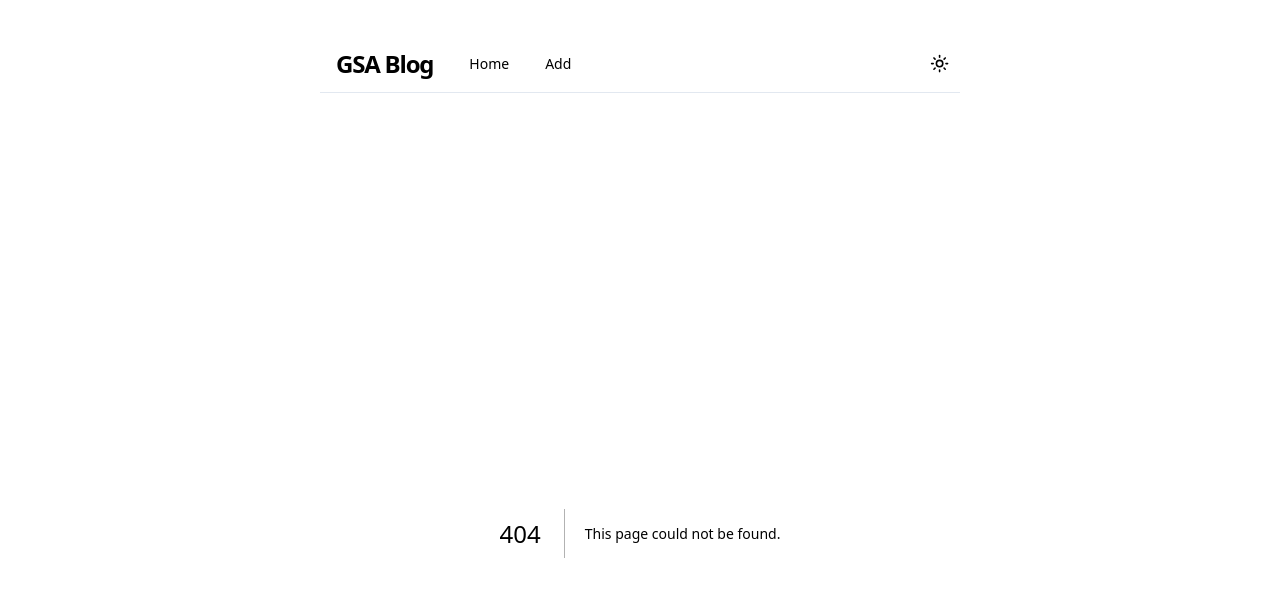
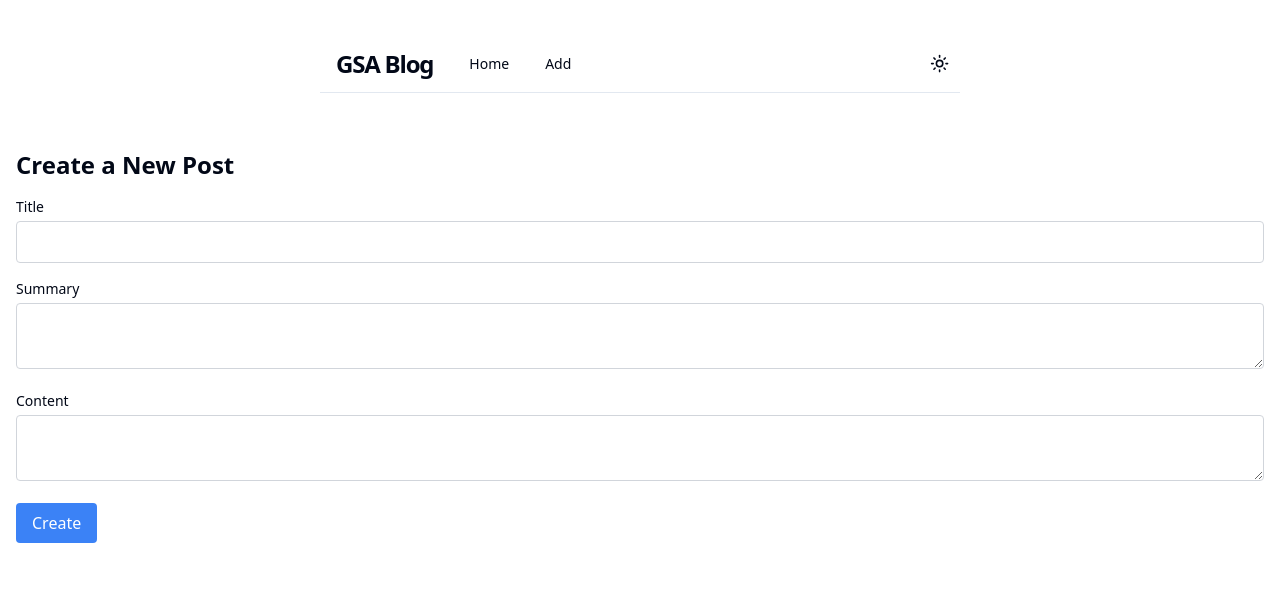
Before and after one commit to ZaeemT/GSA, a Next.js app: page /create in a window 1280 px wide. Before the commit this address had no page. Shown: the top 596 px of the page. Built offline with nearby package versions, Linux system fonts and the light colour scheme.

Commit message:
US-3: Added page to create post

```diff
--- /dev/null
+++ b/pages/create.tsx
@@ -0,0 +1,68 @@
+// pages/create.tsx
+import { useState } from 'react';
+import { useRouter } from 'next/router';
+
+
+const CreatePostPage = () => {
+    const [title, setTitle] = useState('');
+    const [summary, setSummary] = useState('');
+    const [content, setContent] = useState('');
+    const router = useRouter();
+
+    const handleSubmit = async (e: React.FormEvent) => {
+        e.preventDefault();
+        const response = await fetch('/api/posts/create', {
+            method: 'POST',
+            headers: {
+                'Content-Type': 'application/json',
+            },
+            body: JSON.stringify({ title, summary, content }),
+        });
+
+        if (response.ok) {
+            router.push('/');
+        }
+    };
+
+    return (
+        <div className="container mx-auto p-4">
+            <h1 className="text-2xl font-bold mb-4">Create a New Post</h1>
+            <form onSubmit={handleSubmit}>
+                <div className="mb-4">
+                    <label className="block text-sm font-medium mb-1" htmlFor="title">Title</label>
+                    <input
+                        type="text"
+                        id="title"
+                        value={title}
+                        onChange={(e) => setTitle(e.target.value)}
+                        className="w-full p-2 border border-gray-300 rounded"
+                        required
+                    />
+                </div>
+                <div className="mb-4">
+                    <label className="block text-sm font-medium mb-1" htmlFor="summary">Summary</label>
+                    <textarea
+                        id="summary"
+                        value={summary}
+                        onChange={(e) => setSummary(e.target.value)}
+                        className="w-full p-2 border border-gray-300 rounded"
+                        required
+                    />
+                </div>
+                <div className="mb-4">
+                    <label className="block text-sm font-medium mb-1" htmlFor="content">Content</label>
+                    <textarea
+                        id="content"
+                        value={content}
+                        onChange={(e) => setContent(e.target.value)}
+                        className="w-full p-2 border border-gray-300 rounded"
+                        required
+                    />
+                </div>
+                <button type="submit" className="px-4 py-2 bg-blue-500 text-white rounded">Create</button>
+            </form>
+        </div>
+    );
+};
+
+export default CreatePostPage;
--- a/pages/index.tsx
+++ b/pages/index.tsx
@@ -23,7 +23,7 @@ const HomePage = () => {
                 {posts.map(post => (
                     <li key={post.id} className="mb-4">
                         <Link href={`/post/${post.id}`}>
-                            <a className="text-xl font-semibold text-blue-500">{post.title}</a>
+                            {post.title}
                         </Link>
                         <p>{post.summary}</p>
                     </li>
```
Also changed, not shown: 1 other file (tests, documents, lock files or other folders).
